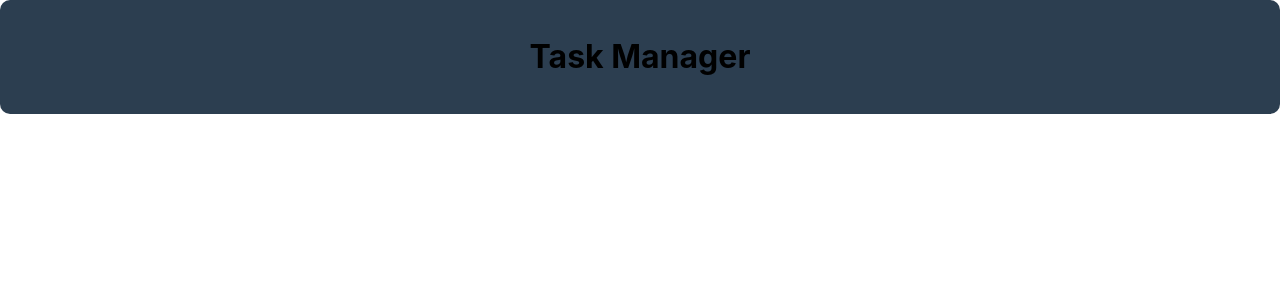
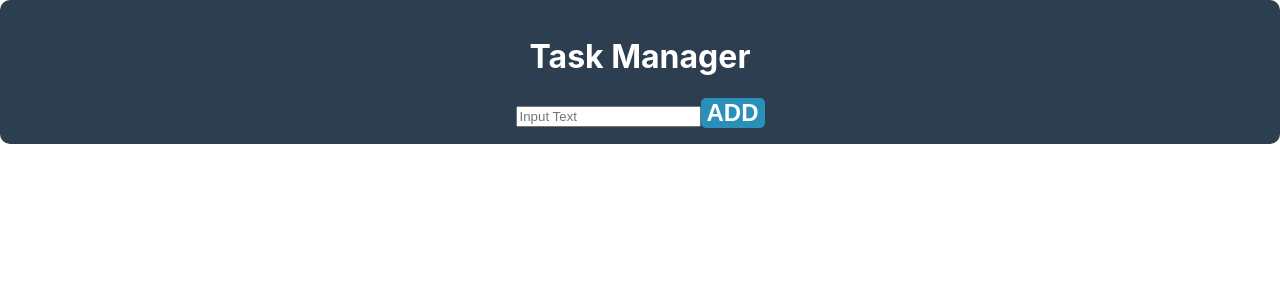
Before and after one commit to KRMadhusanka99/react_introduction_app, a React (Create React App) app: page / in a window 1280 px wide. Shown: the top 300 px of the page. Built offline with nearby package versions, Linux system fonts and the light colour scheme.

Commit message:
'addInputField'

```diff
--- /dev/null
+++ b/src/components/Input_Docs/InputBox.js
@@ -0,0 +1,13 @@
+import React from 'react';
+import Style from '../Input_Docs/InputBox.module.css'
+
+const InputBox = () => {
+    return (
+        <div>
+            <input type="text" placeholder='Input Text' />
+            <button type="button" className={Style.button_style}>ADD</button>
+        </div>
+     );
+};
+
+export default InputBox;
--- /dev/null
+++ b/src/components/Input_Docs/InputBox.module.css
@@ -0,0 +1,8 @@
+.button_style{
+    background: #2890b9;
+    color: white;
+    border-radius: 5px;
+    border: 0;
+    font-weight: 800;
+    font-size: 1.5rem;
+}
--- a/src/components/Outer_Wapper/OuterWrapper.js
+++ b/src/components/Outer_Wapper/OuterWrapper.js
@@ -1,11 +1,13 @@
 import React from 'react';
 import Title from '../Title/Title';
 import Style from '../Outer_Wapper/OuterWrapper.module.css'
+import InputBox from '../Input_Docs/InputBox';
 
 const OuterWrapper = () =>  {
     return (
         <div className={Style.outer}>
             <Title></Title>
+            <InputBox />
         </div>
     );
 };
--- a/src/components/Title/Title.js
+++ b/src/components/Title/Title.js
@@ -1,8 +1,9 @@
 import React from 'react'; //rfc to generate a auto compononts
+import Style from '../Title/Title.module.css'
 
 const Title = () =>{
     return(
-        <h1>Task Manager</h1>
+        <h1 className={Style.main_title}>Task Manager</h1>
     );
 };
 
--- a/src/components/Title/Title.module.css
+++ b/src/components/Title/Title.module.css
@@ -0,0 +1,4 @@
+.main_title{
+    color: white;
+    font-weight: 700;
+}
```
